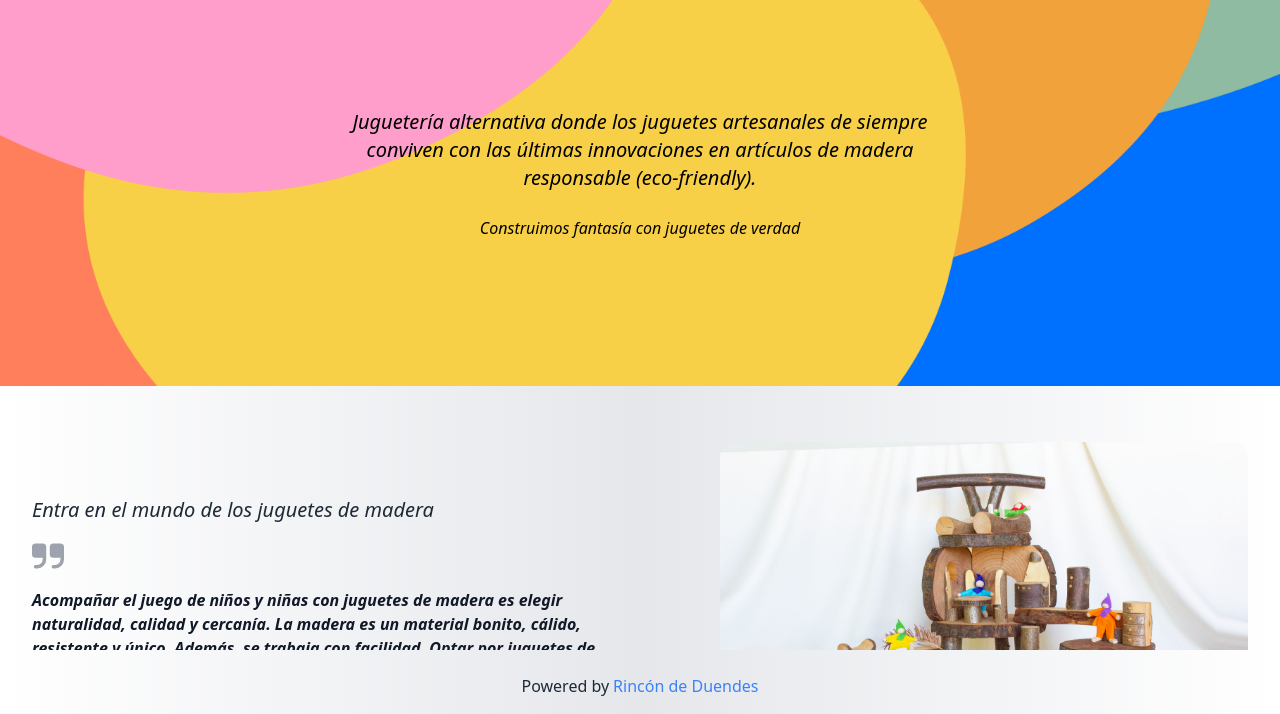
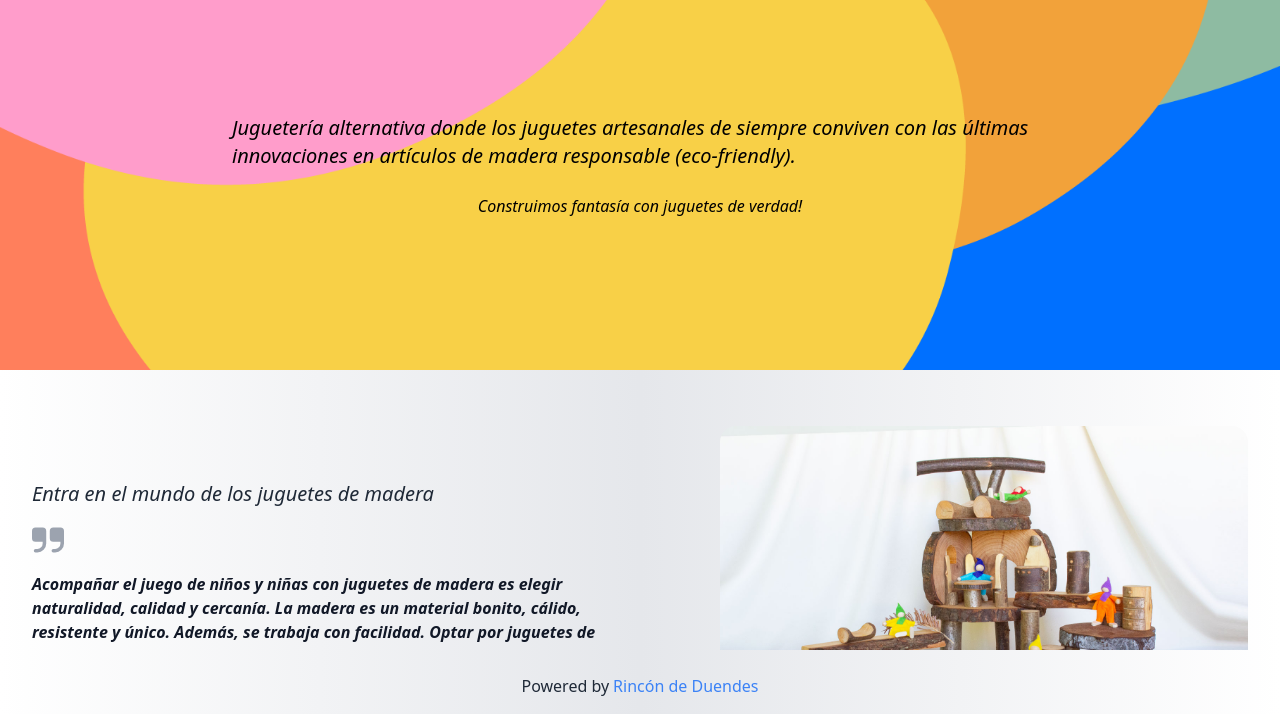
Before and after one commit to fgomezdiaz/rincondeduendes, an Astro site: page / in a window 1280 px wide. Shown: the part 86-800 px from the top of the page. Built offline with nearby package versions, Linux system fonts and the light colour scheme; Astro itself is replaced by a stand-in of ours.

Commit message:
Ajustar texto portada principal

```diff
--- a/src/components/ui/ImagenFondo.astro
+++ b/src/components/ui/ImagenFondo.astro
@@ -3,22 +3,22 @@ import { Image } from 'astro:assets';
 import cover from '../../images/Cover.png';
 ---
 
-<div class="relative w-full h-[400px]">
+<div class="relative w-full h-96 mt-2 md:mt-0">
     <Image
       src={cover}
       alt="Colorful abstract background"
       width={1200}
-      height={400}
-      class="object-cover w-full h-full"
+      height={1200}
+      class="object-cover w-full h-52 md:h-full"
     />
-    <div class="text-center absolute inset-0 flex flex-col items-center justify-center ">
-        <p class="text-base md:text-xl leading-relaxed text-black max-w-xl italic mt-4 md:mt-0  md:mx-0">
+    <div class="container mx-auto absolute inset-0 flex flex-col items-center max-w-4xl justify-center ">
+        <p class="text-base md:text-xl leading-relaxed text-black italic mt-8 max-w-72 md:max-w-none md:mt-0  md:mx-10">
             Juguetería alternativa donde los juguetes artesanales de siempre conviven con las últimas
             innovaciones en artículos de madera responsable (eco-friendly).
         </p>
 
-        <p class="mt-2 md:m-6 mb-6 text-base text-black italic">
-            Construimos fantasía con juguetes de verdad
+        <p class="mt-4  md:m-6 mb-8 text-base text-black italic ">
+            Construimos fantasía con juguetes de verdad!
         </p>
     </div>
   </div>
```
